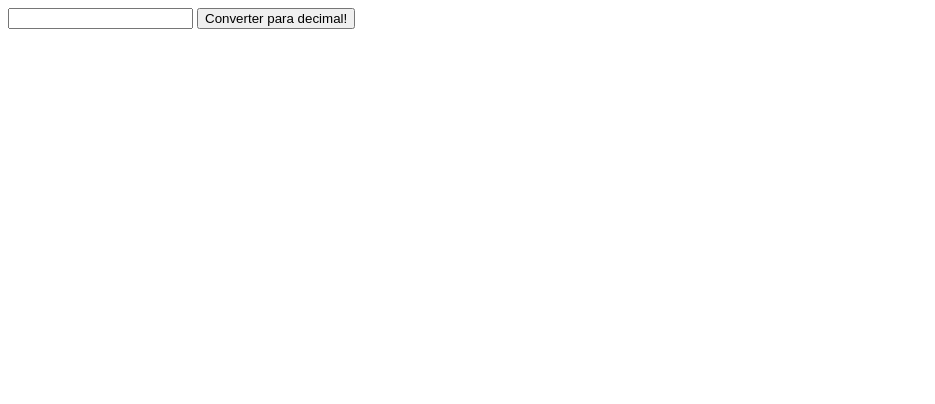
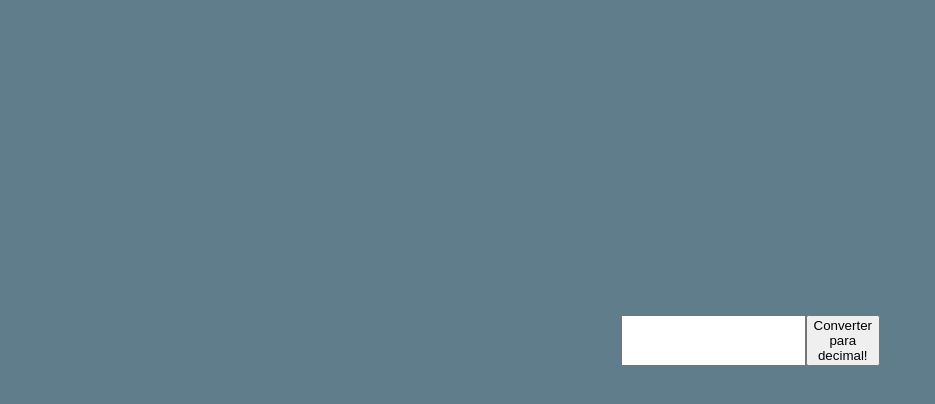
Before and after one commit to Willianfreitas01/Conversor-de-binario, a plain HTML site: page index.html in a window 1280 px wide. Shown: the whole page, without its empty margins (0-935 px from the left). Drawn offline with Linux system fonts and the light colour scheme.

Commit message:
Centralizando o body e implementando um css

```diff
--- a/index.html
+++ b/index.html
@@ -2,11 +2,15 @@
 <html lang="en">
 
 <head>
+
     <meta charset="UTF-8">
     <meta http-equiv="X-UA-Compatible" content="IE=edge">
-    <meta name="viewport" content="width=device-width, initial-scale=1.0">
+    <meta name="viewport" content="width=device-width, initial-scale=1">
     <title>Document</title>
 </head>
+<style>
+    body {display: flex;margin: 0 auto;width: 39px;background: #607d8b;padding: 315px;color: white;}
+</style>
 
 <body>
     <input id="numeros" maxlength="8" oninput="somenteBinarios()">
```
Also changed, not shown: style.css (added).
